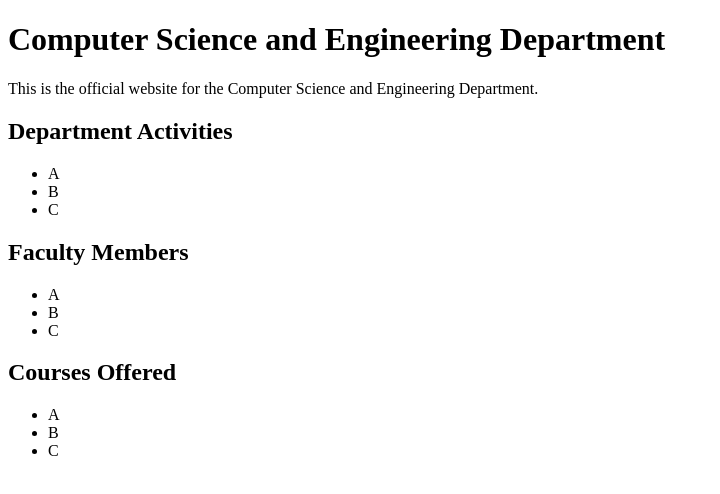
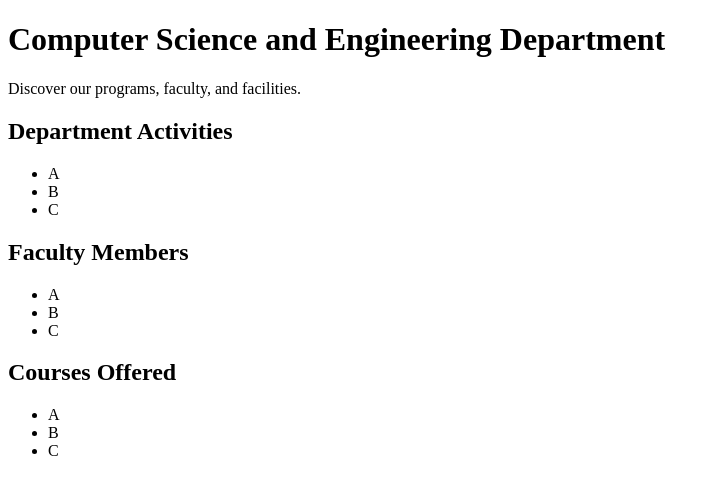
Before and after one commit to harsha-io-dev/department_website, a plain HTML site: page index.html in a window 1280 px wide. Shown: the whole page, without its empty margins (0-720 px from the left). Drawn offline with Linux system fonts and the light colour scheme.

Commit message:
Update department introduction on master

```diff
--- a/index.html
+++ b/index.html
@@ -7,7 +7,7 @@
 </head>
 <body>
     <h1>Computer Science and Engineering Department</h1>
-    <p>This is the official website for the Computer Science and Engineering Department.</p>
+    <p>Discover our programs, faculty, and facilities.</p>
     <h2>Department Activities</h2>
     <ul>
         <li>A</li>
```
